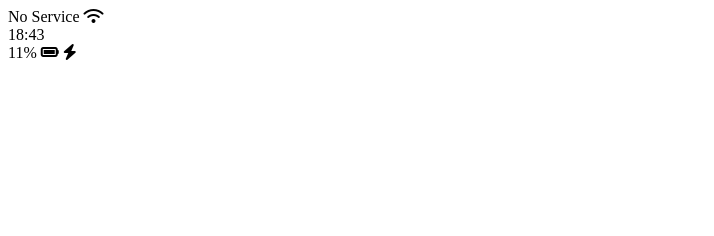
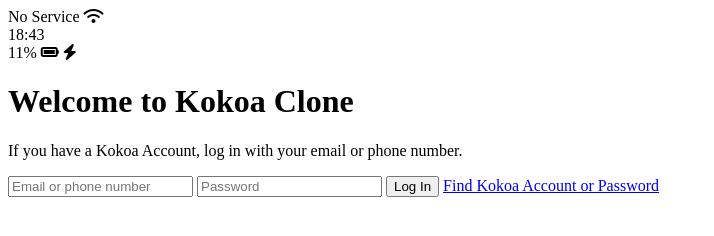
Before and after one commit to FURY-DS/kokoa-clone-2021, a plain HTML site: page index.html in a window 1280 px wide. Shown: the whole page, without its empty margins (0-714 px from the left). Drawn offline with Linux system fonts and the light colour scheme.

Commit message:
Update index.html
10/31

```diff
--- a/index.html
+++ b/index.html
@@ -4,7 +4,7 @@
     <meta charset="UTF-8">
     <meta http-equiv="X-UA-Compatible" content="IE=edge">
     <meta name="viewport" content="width=device-width, initial-scale=1.0">
-    <title>Welcome to Kokoa Talk</title>
+    <title>Welcome to Kokoa Clone</title>
 </head>
 <body>
     <div class="status-bar">
@@ -19,8 +19,25 @@
             <span>11%</span>
             <i class="fas fa-battery-full"></i>
             <i class="fas fa-bolt"></i>
+            <!-- Battery Icon -->
+            <!-- Lightning Icon -->
         </div>
     </div>
+
+    <header class="welcome-header">
+        <h1 class="welcome-header__title">Welcome to Kokoa Clone</h1>
+        <p class="welcome-header__text">If you have a Kokoa Account,
+            log in with your email or phone number.</p>
+    </header>
+
+    <form id="login-form">
+        <input type="text" placeholder="Email or phone number" />
+        <input type="password" placeholder="Password" />
+        <input type="submit" value="Log In" />
+        <a href="#">Find Kokoa Account or Password</a>
+    </form>
+
+
         <script src="https://kit.fontawesome.com/478ee5f7b4.js" crossorigin="anonymous">
         </script>
 </body>
```
